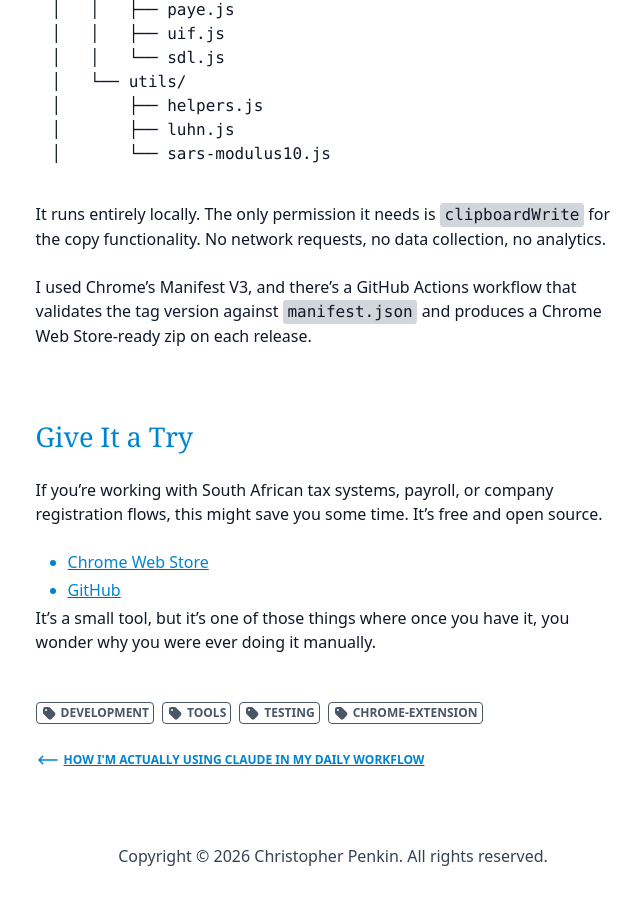
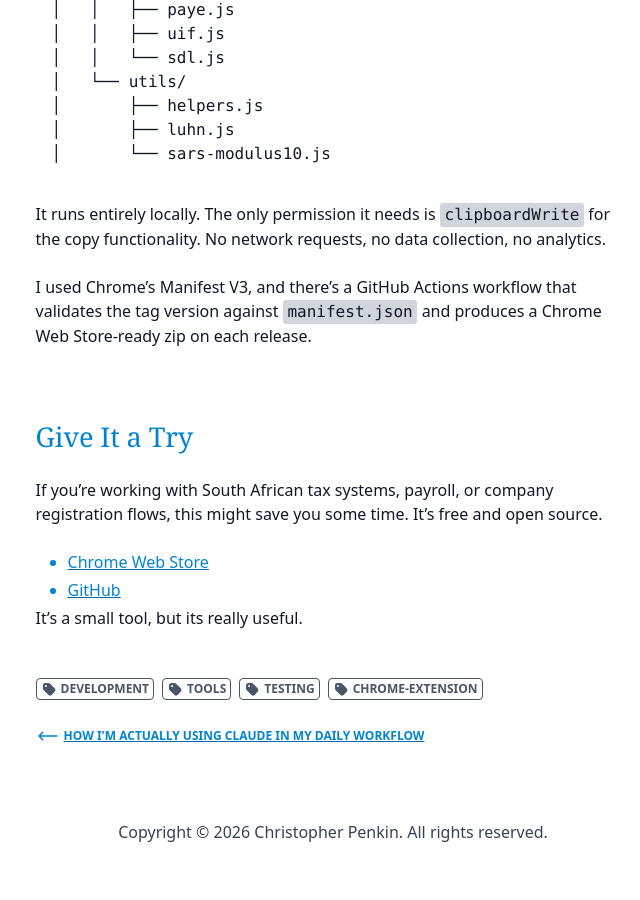
Before and after one commit to penkin/penkin.github.io, a Jekyll site: the page built from _posts/2026-02-12-sars-testing-tools-chrome-extension.md, in a window 1280 px wide and 900 px high, scrolled down 4376 px. Shown: the whole window, without its empty margins (307-947 px from the left). Built offline with Jekyll 4.4.1, drawn with Linux system fonts in a browser that asks for light colours; after the commit the page ends 5252 px from its top, so only the background shows below that.

Commit message:
Updated one line on the Sars testing tool post.

```diff
--- a/_posts/2026-02-12-sars-testing-tools-chrome-extension.md
+++ b/_posts/2026-02-12-sars-testing-tools-chrome-extension.md
@@ -106,4 +106,4 @@ If you're working with South African tax systems, payroll, or company registrati
 - [Chrome Web Store](https://chromewebstore.google.com/detail/sars-testing-tools/lkgdflhcanokafddhpmmfnghpdhhgcka)
 - [GitHub](https://github.com/penkin/SARS-Testing-Tools-Browser-Extension)
 
-It's a small tool, but it's one of those things where once you have it, you wonder why you were ever doing it manually.
+It's a small tool, but its really useful.
```
